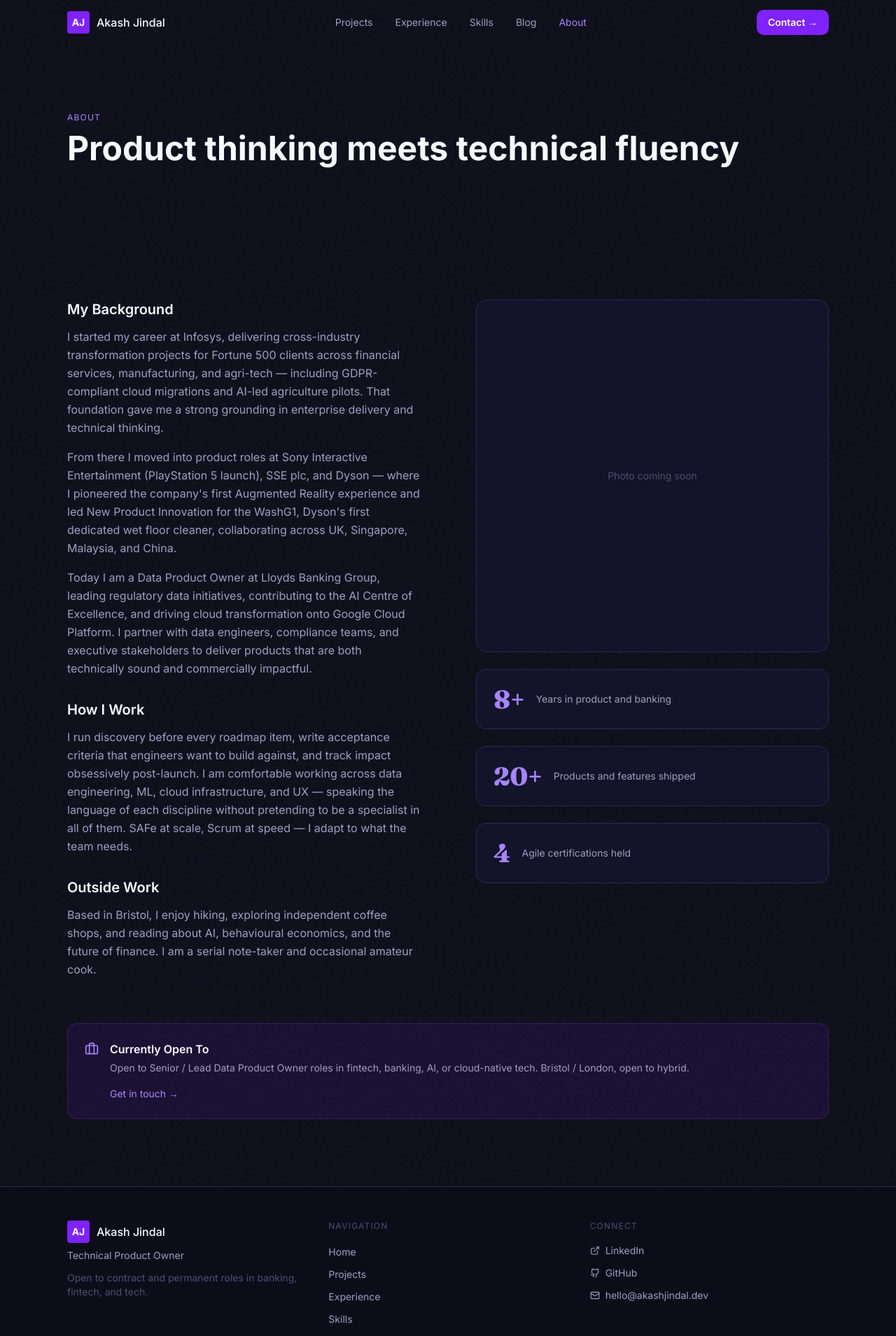
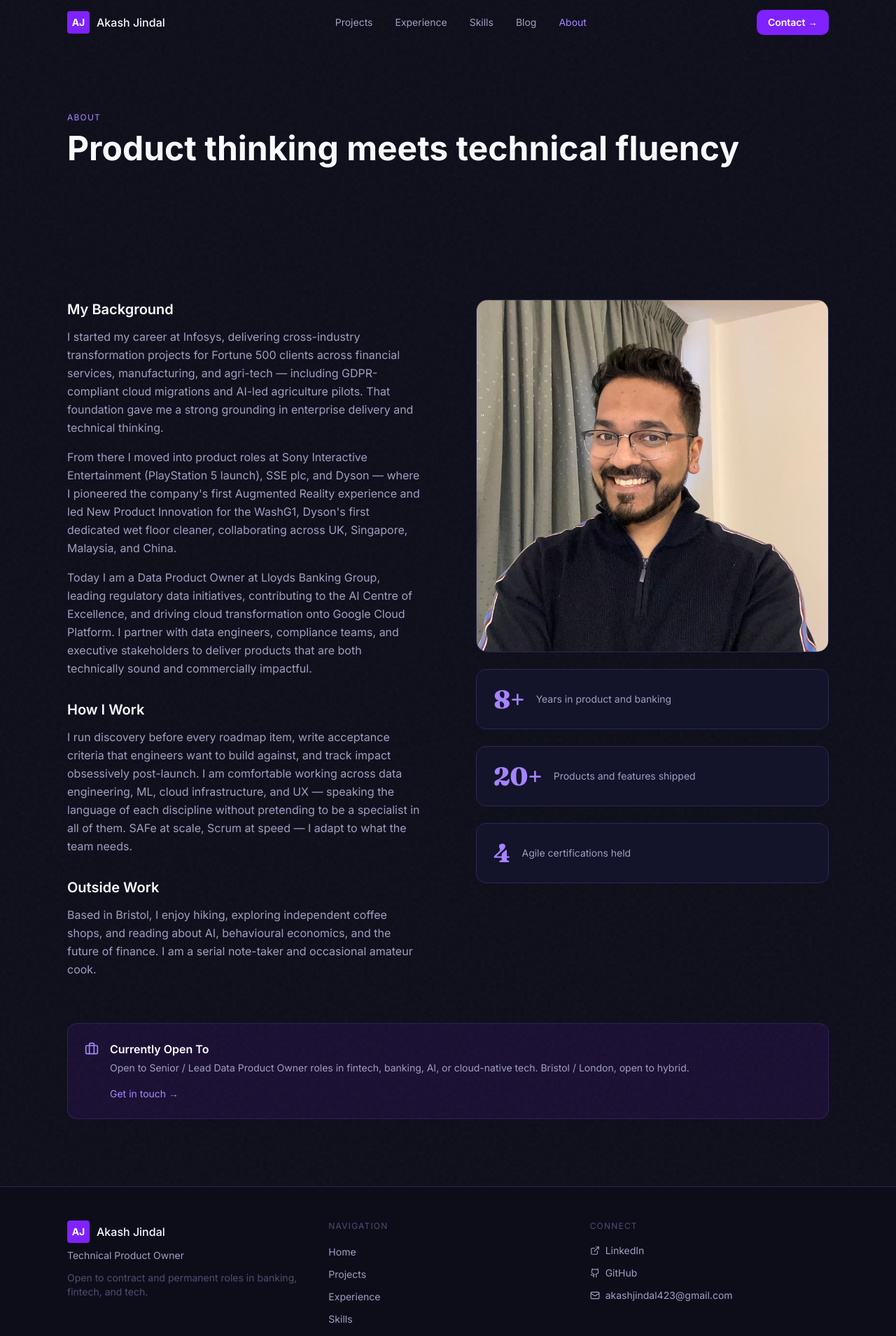
Before and after one commit to akashjindal423/akashjindal-portfolio, a Next.js app: page /about in a window 1280 px wide. Shown: the top 1909 px of the page at 70% size. Built offline with nearby package versions, Linux system fonts and the light colour scheme.

Commit message:
Add real data

```diff
--- a/app/about/page.tsx
+++ b/app/about/page.tsx
@@ -1,3 +1,4 @@
+import Image from 'next/image'
 import Link from 'next/link'
 import { Briefcase } from 'lucide-react'
 import PageHeader from '@/components/shared/PageHeader'
@@ -69,9 +70,14 @@ export default function AboutPage() {
 
           {/* Right: sticky photo + stats */}
           <div className="md:sticky md:top-8 md:self-start flex flex-col gap-6">
-            <div className="w-full aspect-square bg-[#13132A] border border-[#2A2A50] rounded-2xl flex items-center justify-center text-[#4F4D70] text-sm">
-              Photo coming soon
-            </div>
+            <Image
+              src="/profile.jpg"
+              alt="Akash Jindal"
+              width={500}
+              height={500}
+              className="w-full aspect-square object-cover rounded-2xl border border-[#2A2A50]"
+              priority
+            />
             {stats.map(({ value, label }) => (
               <div
                 key={value}
--- a/app/contact/page.tsx
+++ b/app/contact/page.tsx
@@ -31,7 +31,7 @@ export default function ContactPage() {
             </div>
 
             <a
-              href="https://linkedin.com/in/akashjindal"
+              href="https://www.linkedin.com/in/akash--jindal/"
               target="_blank"
               rel="noopener noreferrer"
               className="bg-[#13132A] border border-[#2A2A50] hover:border-violet-500/30 rounded-xl p-6 flex items-start gap-4 transition group"
@@ -40,20 +40,20 @@ export default function ContactPage() {
               <div>
                 <p className="text-text-primary font-semibold text-sm mb-1">LinkedIn</p>
                 <p className="text-text-secondary text-sm group-hover:text-violet-400 transition-colors duration-200">
-                  linkedin.com/in/akashjindal
+                  linkedin.com/in/akash--jindal
                 </p>
               </div>
             </a>
 
             <a
-              href="mailto:hello@akashjindal.dev"
+              href="mailto:akashjindal423@gmail.com"
               className="bg-[#13132A] border border-[#2A2A50] hover:border-violet-500/30 rounded-xl p-6 flex items-start gap-4 transition group"
             >
               <Mail className="w-5 h-5 text-violet-400 flex-shrink-0 mt-0.5" />
               <div>
                 <p className="text-text-primary font-semibold text-sm mb-1">Email</p>
                 <p className="text-text-secondary text-sm group-hover:text-violet-400 transition-colors duration-200">
-                  hello@akashjindal.dev
+                  akashjindal423@gmail.com
                 </p>
               </div>
             </a>
--- a/components/layout/Footer.tsx
+++ b/components/layout/Footer.tsx
@@ -12,9 +12,9 @@ const NAV_LINKS = [
 ]
 
 const CONNECT_LINKS = [
-  { label: 'LinkedIn', href: '#', icon: ExternalLink },
+  { label: 'LinkedIn', href: 'https://www.linkedin.com/in/akash--jindal/', icon: ExternalLink },
   { label: 'GitHub', href: '#', icon: Github },
-  { label: 'hello@akashjindal.dev', href: 'mailto:hello@akashjindal.dev', icon: Mail },
+  { label: 'akashjindal423@gmail.com', href: 'mailto:akashjindal423@gmail.com', icon: Mail },
 ]
 
 export default function Footer() {
```
Also changed, not shown: public/profile.jpg (added).
